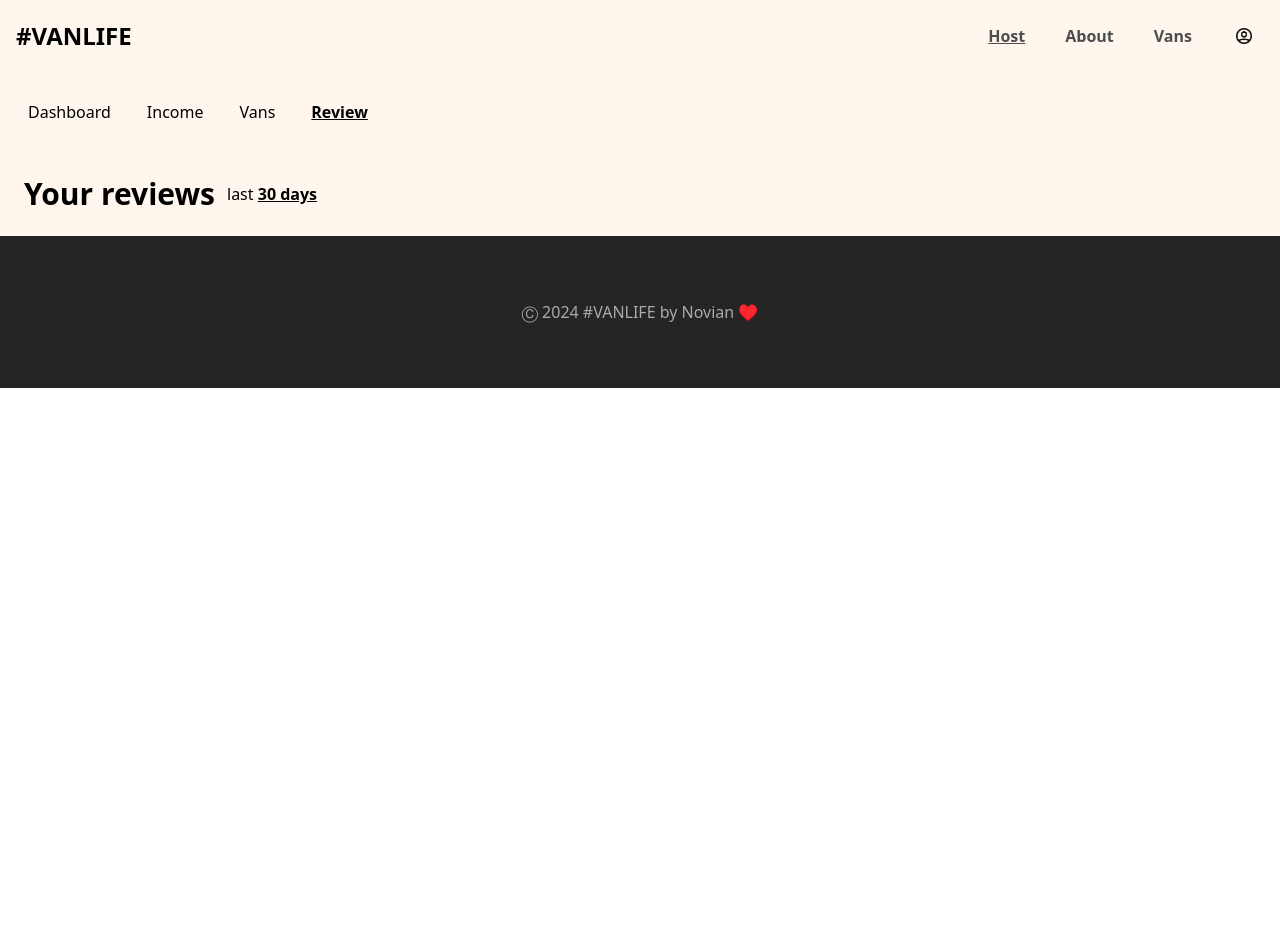
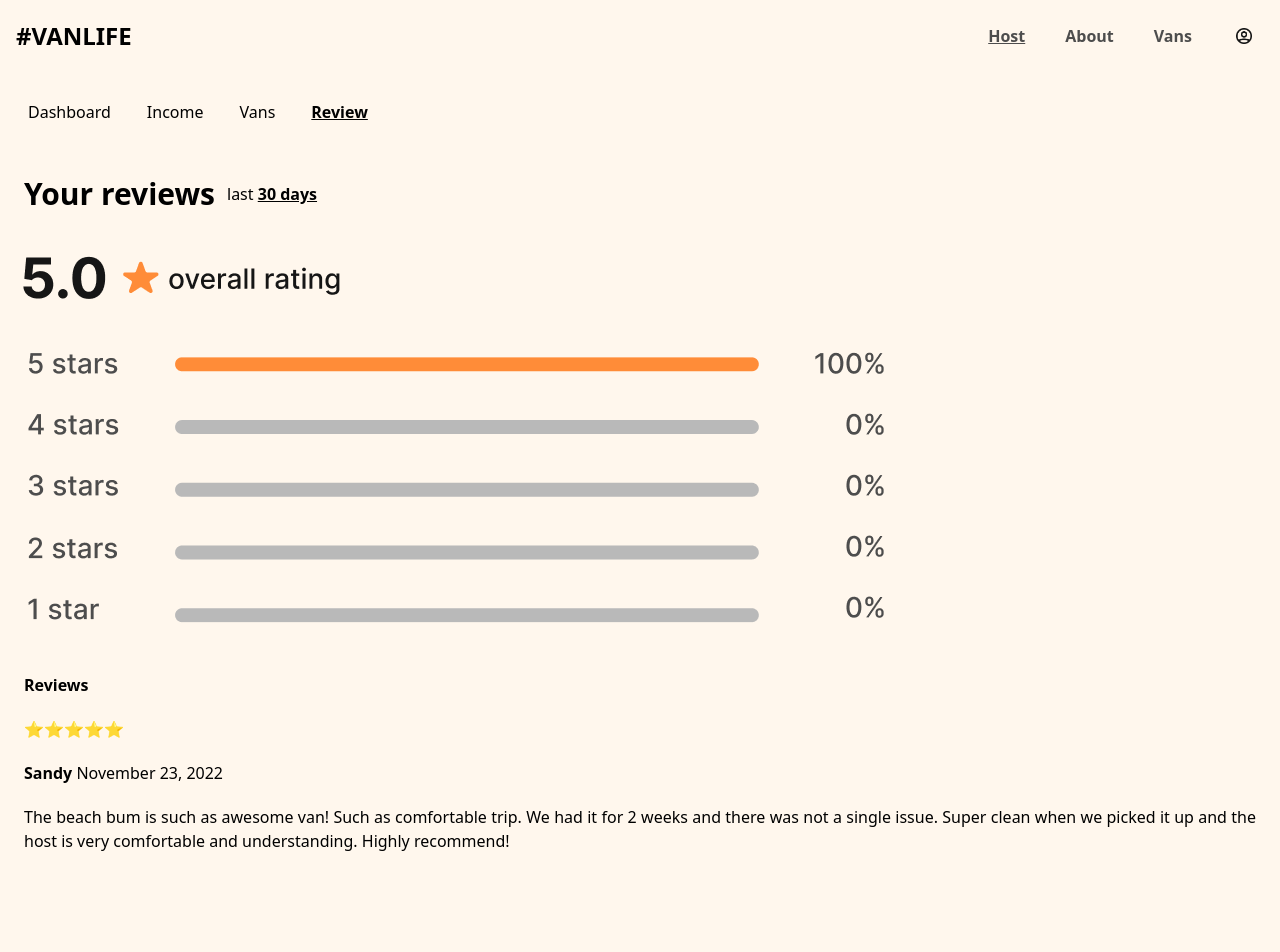
Before and after one commit to novskidev/VanlifeApp, a React (Vite) app: page /host/review in a window 1280 px wide. Shown: the top 952 px of the page. Before the commit the page ends 800 px from the top, so only its background shows below. Built offline with nearby package versions, Linux system fonts and the light colour scheme; what miragejs would draw is missing.

Commit message:
feat(adding page): adding income and review page

```diff
--- a/src/constant/iconConst.js
+++ b/src/constant/iconConst.js
@@ -4,3 +4,7 @@ export { default as heroPic } from "../assets/img/image 54.png";
 export { default as aboutPic } from "../assets/img/image 55.png";
 
 export { default as favicon } from "../assets/icon/vanicon.jpeg";
+
+export { default as reviewPic } from "../assets/img/Group 314.png";
+
+export { default as graphPic } from "../assets/img/Group 313.png";
--- a/src/pages/Dashboard.jsx
+++ b/src/pages/Dashboard.jsx
@@ -10,7 +10,7 @@ const VanCard = ({ name, price, image }) => {
         <h3 className="text-xl font-bold mb-2">{name}</h3>
         <p className="text-gray-600">${price}/day</p>
         <button className="mt-3 w-full bg-[#FF8C38] text-white py-2 rounded-md hover:bg-orange-600 transition">
-          Edit
+          View
         </button>
       </div>
     </div>
--- a/src/pages/Income.jsx
+++ b/src/pages/Income.jsx
@@ -1,9 +1,15 @@
 import React from "react";
+import { graphPic } from "../constant/iconConst";
 
 function Income() {
   return (
-    <main className="bg-primary h-auto p-6">
+    <main className="bg-primary h-screen p-6">
       <h1 className="text-4xl font-bold">Income</h1>
+      <h2 className="py-2 font-medium">
+        Last <span className="underline font-light">30 days</span>{" "}
+      </h2>
+      <h1 className="font-bold text-4xl py-4">$2,260</h1>
+      <img src={graphPic} alt="" />
     </main>
   );
 }
--- a/src/pages/Listed.jsx
+++ b/src/pages/Listed.jsx
@@ -9,7 +9,7 @@ const VanCard = ({ name, price, image }) => {
         <h3 className="text-xl font-bold mb-2">{name}</h3>
         <p className="text-gray-600">${price}/day</p>
         <button className="mt-3 w-full bg-[#FF8C38] text-white py-2 rounded-md hover:bg-orange-600 transition">
-          Edit
+          View
         </button>
       </div>
     </div>
--- a/src/pages/Reviews.jsx
+++ b/src/pages/Reviews.jsx
@@ -1,14 +1,27 @@
 import React from "react";
+import { reviewPic } from "../constant/iconConst";
 
 function Review() {
   return (
-    <main className="bg-primary">
+    <main className="bg-primary h-screen w-full">
       <div className="flex items-center h-auto p-6 gap-3">
         <h1 className="font-bold text-3xl">Your reviews </h1>
         <h2>
           last <span className="underline font-bold">30 days</span>
         </h2>
       </div>
+      <img className="p-5 " src={reviewPic} alt="" />
+      <p className="font-bold text-[16px] px-6 py-5">Reviews</p>
+      <p className="px-6">⭐⭐⭐⭐⭐</p>
+      <p className="font-bold px-6 py-5">
+        Sandy <span className="font-thin">November 23, 2022</span>{" "}
+      </p>
+      <p className="text-justify font-extralight pb-5 px-6">
+        The beach bum is such as awesome van! Such as comfortable trip. We had
+        it for 2 weeks and there was not a single issue. Super clean when we
+        picked it up and the host is very comfortable and understanding. Highly
+        recommend!
+      </p>
     </main>
   );
 }
```
Also changed, not shown: src/assets/img/Group 313.png (added), src/assets/img/Group 314.png (added).
